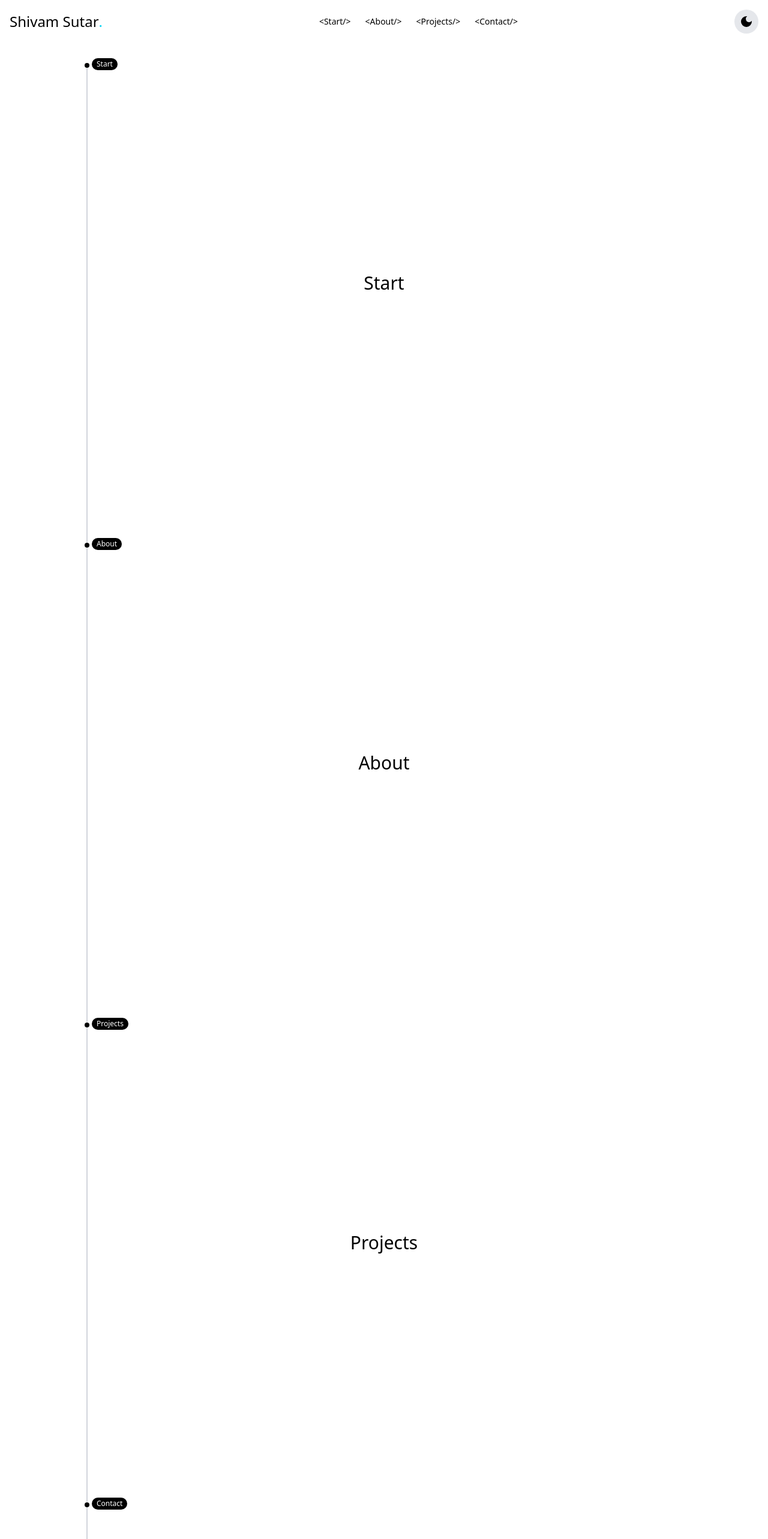
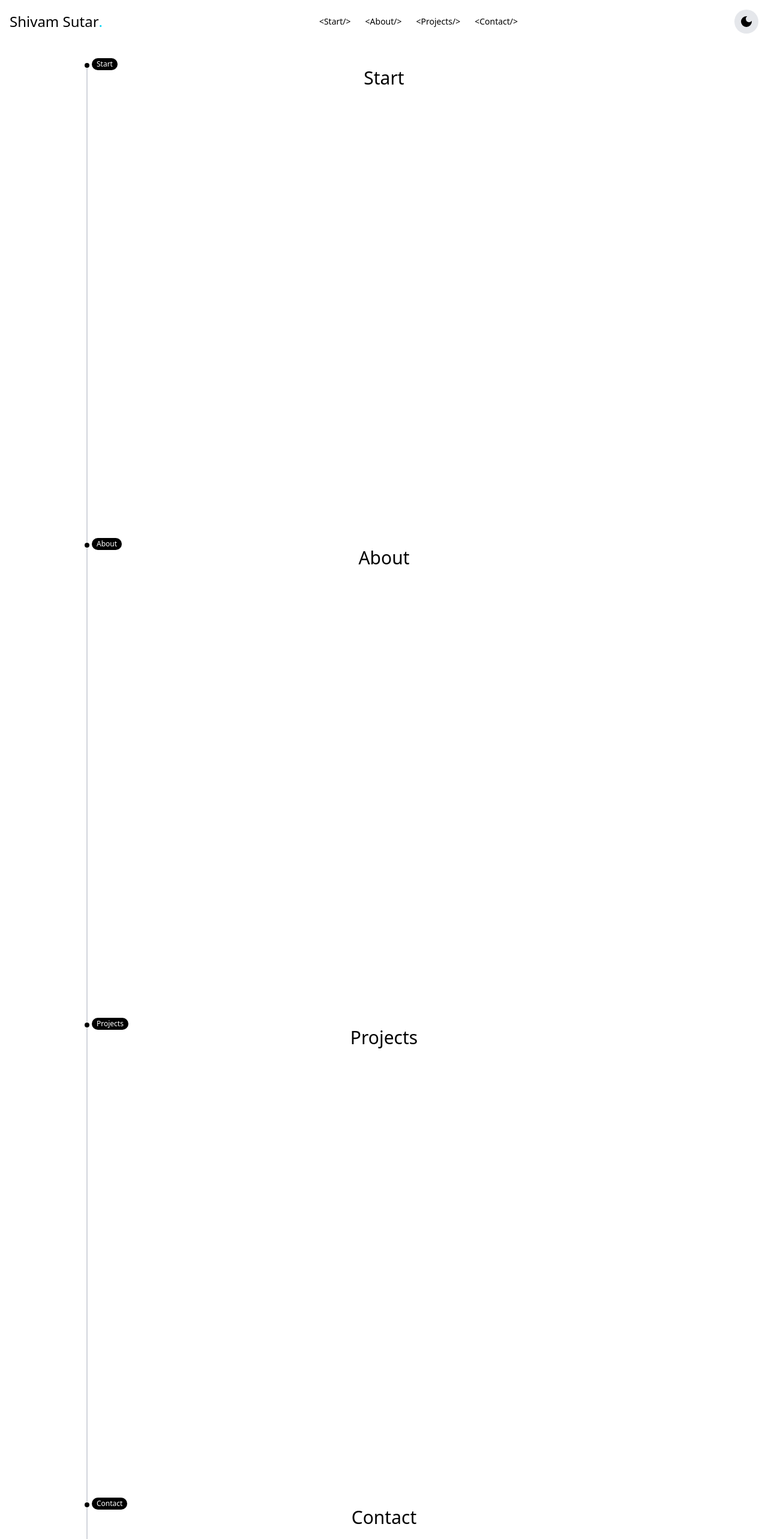
Before and after one commit to shivamsutar1233/my-portfolio, a React (Vite) app: page / in a window 1280 px wide. Shown: the top 2566 px of the page at 60% size. Built offline with nearby package versions, Linux system fonts and the light colour scheme.

Commit message:
feat: adjust section padding for improved layout consistency

```diff
--- a/src/App.jsx
+++ b/src/App.jsx
@@ -22,32 +22,31 @@ function App() {
   return (
     <section className="app-container h-full min-h-screen bg-white text-black dark:bg-black dark:text-white relative">
       <Navbar setTheme={setTheme} theme={theme} />
-      {/* <NavigationLine /> */}
       {/* section for start */}
       <section id="Start" className=" relative">
         <NavigationLine title={"Start"} />
-        <section className="flex justify-center items-center h-screen">
+        <section className="flex justify-center pt-10 h-screen">
           <section className="text-3xl">Start</section>
         </section>
       </section>
       {/* section for about */}
       <section id="About" className=" relative">
         <NavigationLine title={"About"} />
-        <section className="flex justify-center items-center h-screen">
+        <section className="flex justify-center pt-10 h-screen">
           <section className="text-3xl">About</section>
         </section>
       </section>
       {/* section for projects */}
       <section id="Projects" className=" relative">
         <NavigationLine title={"Projects"} />
-        <section className="flex justify-center items-center h-screen">
+        <section className="flex justify-center pt-10 h-screen">
           <section className="text-3xl">Projects</section>
         </section>
       </section>
       {/* section for contact */}
       <section id="Contact" className=" relative">
         <NavigationLine title={"Contact"} />
-        <section className="flex justify-center items-center h-screen">
+        <section className="flex justify-center pt-10 h-screen">
           <section className="text-3xl">Contact</section>
         </section>
       </section>
```
